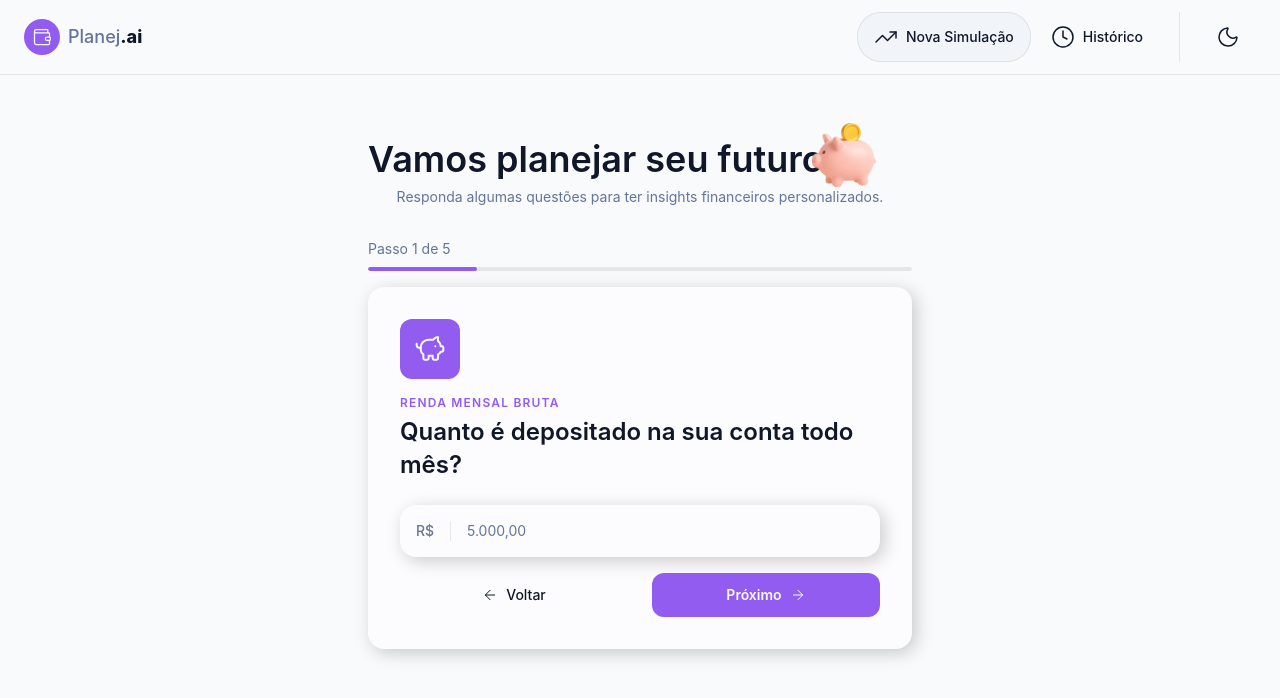
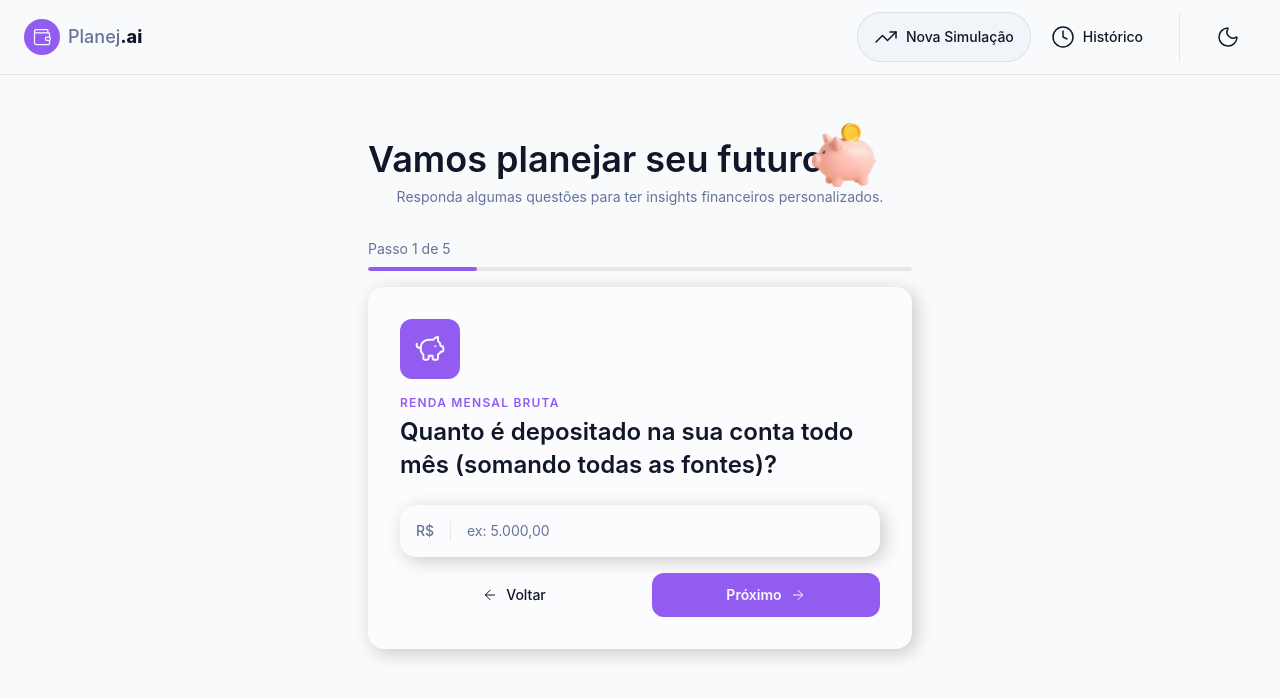
Before and after one commit to eduardojsrosa/planejai, a React (Vite) app: page / in a window 1280 px wide. Shown: the top 698 px of the page. Built offline with nearby package versions, Linux system fonts and the light colour scheme.

Commit message:
Configurando os Dados do Formulário Multi-Step

```diff
--- a/src/components/features/Simulation/Form.tsx
+++ b/src/components/features/Simulation/Form.tsx
@@ -1,21 +1,15 @@
-import { PiggyBank } from "lucide-react"
 import { FormStep } from "./FormStep"
 import { StepProgress } from "./Progress"
 
+import { simulationFormSteps } from '@/data/simulation'
+
 export const SimulattionForm = () => {
+  const currentStep = simulationFormSteps[0]
+
   return (
     <>
       <StepProgress currentStep={1} totalSteps={5} />
-      <FormStep
-        icon={PiggyBank}
-        title="Renda mensal bruta"
-        question="Quanto é depositado na sua conta todo mês?"
-        inputProps={{
-          type: "text",
-          placeholder: "5.000,00",
-          prefix: "R$",
-        }}
-      />
+      <FormStep key={currentStep.id} {...currentStep} />
     </>
   )
 }
--- a/src/components/features/Simulation/FormStep.tsx
+++ b/src/components/features/Simulation/FormStep.tsx
@@ -3,7 +3,8 @@ import { ArrowLeft, ArrowRight, type LucideIcon } from 'lucide-react'
 import { Button } from '@/components/shared/Button'
 import { Input, type InputProps } from '@/components/shared/Input'
 
-interface FormStepProps {
+export interface FormStepProps {
+  id: string
   icon: LucideIcon
   title: string
   question: string
--- /dev/null
+++ b/src/data/simulation.ts
@@ -0,0 +1,87 @@
+import {
+  CalendarClock,
+  CreditCard,
+  Goal,
+  Landmark,
+  PiggyBank,
+  Wallet,
+} from 'lucide-react'
+
+import type { FormStepProps } from '../components/features/Simulation/FormStep'
+
+export const simulationFormSteps: FormStepProps[] = [
+  {
+    id: 'income',
+    icon: PiggyBank,
+    title: 'Renda mensal bruta',
+    question:
+      'Quanto é depositado na sua conta todo mês (somando todas as fontes)?',
+    inputProps: {
+      placeholder: 'ex: 5.000,00',
+      prefix: 'R$',
+      maxLength: 12,
+    },
+  },
+  {
+    id: 'expenses',
+    icon: CreditCard,
+    title: 'Custos fixos de vida',
+    question:
+      'Quanto você gasta mensalmente com custos fixos (aluguel, contas, etc)?',
+    inputProps: {
+      placeholder: 'ex: 2.000,00',
+      prefix: 'R$',
+      maxLength: 12,
+    },
+  },
+  {
+    id: 'debts',
+    icon: Landmark,
+    title: 'Dívidas / parcelas',
+    question:
+      'Você tem algum valor comprometido com parcelas ou empréstimos mensalmente?',
+    inputProps: {
+      placeholder: 'ex: 500,00',
+      prefix: 'R$',
+      maxLength: 12,
+    },
+  },
+  {
+    id: 'goalName',
+    icon: Goal,
+    title: 'Nome da meta',
+    question: 'Qual o objetivo que você deseja alcançar?',
+    inputProps: {
+      placeholder: 'ex: Viagem para o Japão',
+      maxLength: 50,
+    },
+  },
+  {
+    id: 'goalAmount',
+    icon: Wallet,
+    title: 'Custo da meta',
+    question: 'Quanto custa realizar esse sonho?',
+    inputProps: {
+      placeholder: 'ex: 15.000,00',
+      prefix: 'R$',
+      maxLength: 12,
+    },
+  },
+  {
+    id: 'goalDeadline',
+    icon: CalendarClock,
+    title: 'Prazo desejado',
+    question: 'Em quantos meses você planeja atingir esse objetivo?',
+    inputProps: {
+      type: 'number',
+      placeholder: 'ex: 12',
+      suffix: 'meses',
+      min: 1,
+      max: 120,
+    },
+    submitButtonProps: {
+      label: 'Gerar simulação',
+      emojiIcon: '✨',
+    },
+  },
+]
```
